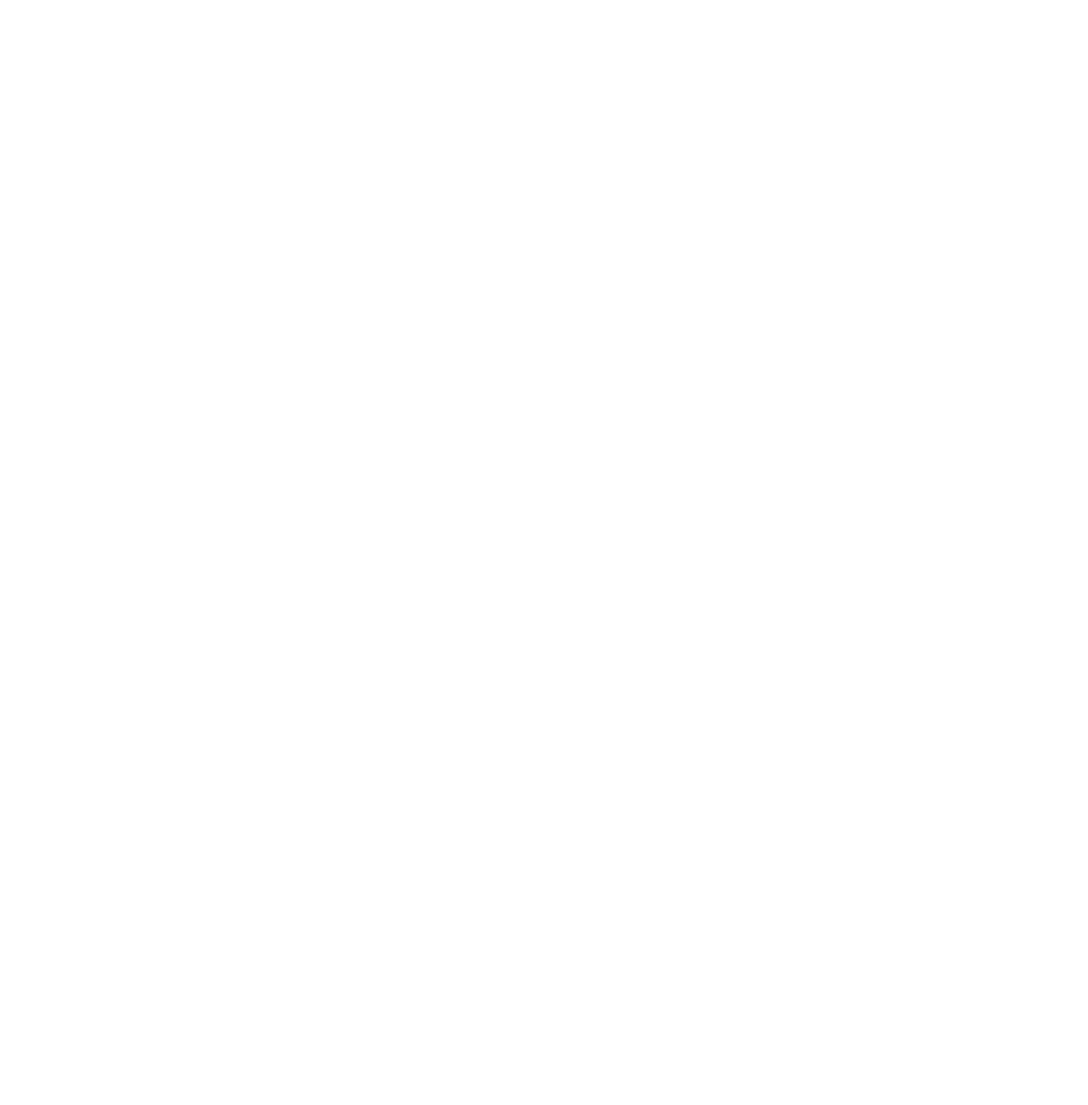
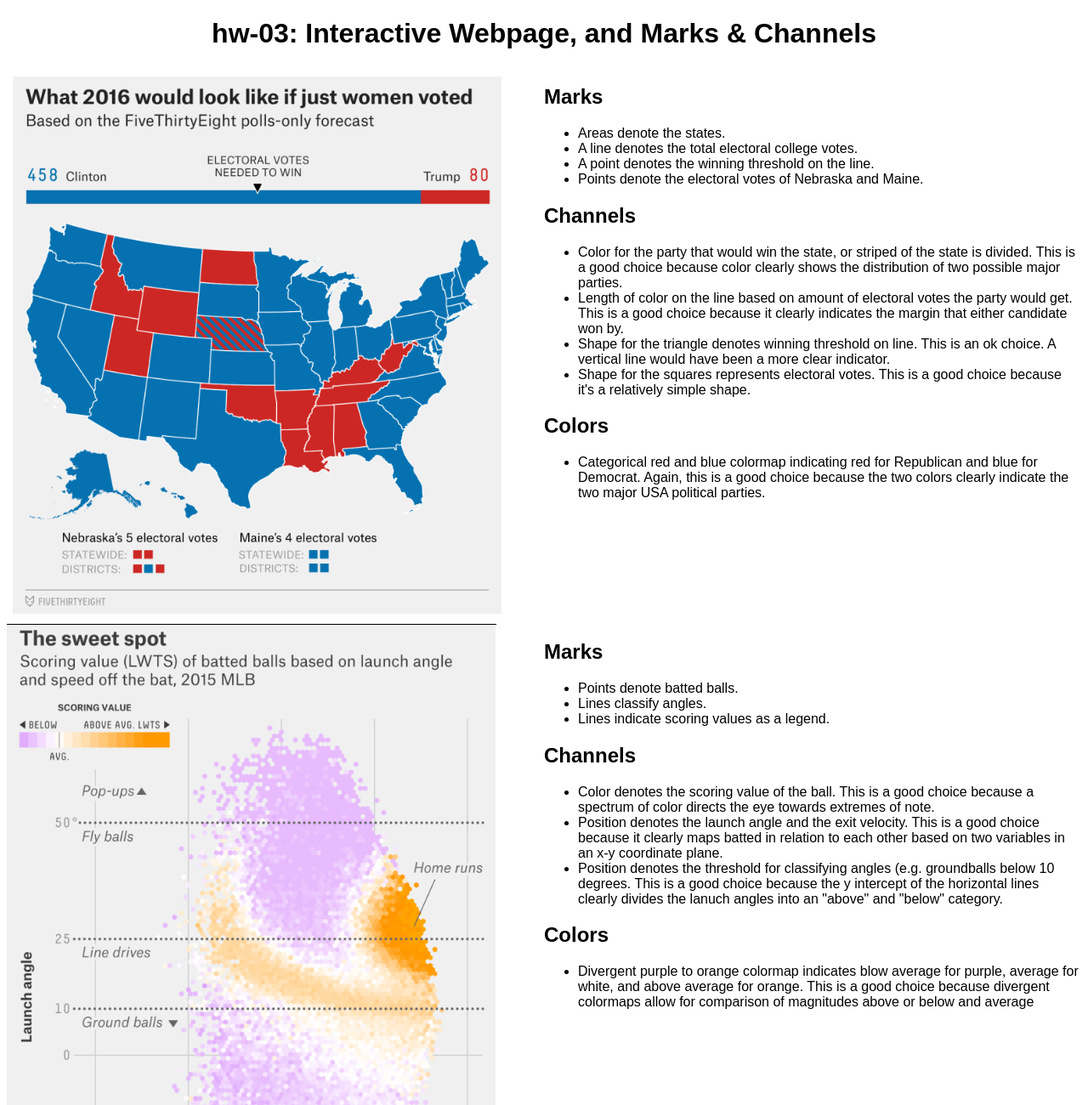
Before and after one commit to DS4200-S23-Class/hw-03-dylan-and-curtis, a plain HTML site: page index.html in a window 1280 px wide. Shown: the top 1300 px of the page at 85% size. Before the commit the page ends 800 px from the top, so only its background shows below. Drawn offline with Linux system fonts and the light colour scheme.

Commit message:
adding code

```diff
--- a/index.html
+++ b/index.html
@@ -2,13 +2,101 @@
 <html>
 
 <head>
-    <meta charset=utf-8/>
+    <meta charset=utf-8 />
+    <title>hw-03</title>
+    <link rel="stylesheet" href="stylesheet.css">
 </head>
 
 
 <body>
+    <h1 class="centered">
+        hw-03: Interactive Webpage, and Marks & Channels
+    </h1>
+    <div class="row">
+        <div class="col">
+            <img src="img/vis1.png">
 
+        </div>
+        <div class="col">
+            <h2>Marks</h2>
+            <ul>
+                <li>Areas denote the states.</li>
+                <li>A line denotes the total electoral college votes.</li>
+                <li>A point denotes the winning threshold on the line.</li>
+                <li>Points denote the electoral votes of Nebraska and Maine.</li>
+            </ul>
+            <h2>Channels</h2>
+            <ul>
+                <li>Color for the party that would win the state, or striped of the state is divided. This is a good
+                    choice because color clearly shows the distribution of two possible major parties.</li>
+                <li>Length of color on the line based on amount of electoral votes the party would get. This is a good
+                    choice because it clearly indicates the margin that either candidate won by.</li>
+                <li>Shape for the triangle denotes winning threshold on line. This is an ok choice. A vertical line
+                    would have been a more clear indicator.</li>
+                <li>Shape for the squares represents electoral votes. This is a good choice because it's a relatively
+                    simple shape.</li>
+            </ul>
+            <h2>Colors</h2>
+            <ul>
+                <li>Categorical red and blue colormap indicating red for Republican and blue for Democrat. Again, this
+                    is a good choice because the two colors clearly indicate the two major USA political parties.</li>
+            </ul>
+        </div>
+    </div>
+    <div class="row">
+        <div class="col">
+            <img src="img/vis2.png">
+        </div>
+        <div class="col">
+            <h2>Marks</h2>
+            <ul>
+                <li>Points denote batted balls.</li>
+                <li>Lines classify angles.</li>
+                <li>Lines indicate scoring values as a legend.</li>
+            </ul>
+            <h2>Channels</h2>
+            <ul>
+                <li>Color denotes the scoring value of the ball. This is a good choice because a spectrum of color
+                    directs
+                    the eye towards extremes of note.</li>
+                <li>Position denotes the launch angle and the exit velocity. This is a good choice because it clearly
+                    maps batted in relation to each other based on two variables in an x-y coordinate plane.</li>
+                <li>Position denotes the threshold for classifying angles (e.g. groundballs below 10 degrees. This is a
+                    good choice because the y intercept of the horizontal lines clearly divides the lanuch angles into
+                    an "above" and "below" category.</li>
+            </ul>
+            <h2>Colors</h2>
+            <ul>
+                <li>Divergent purple to orange colormap indicates blow average for purple, average for white, and above
+                    average for orange. This is a good choice because divergent colormaps allow for comparison of
+                    magnitudes above or below and average</li>
+            </ul>
 
+        </div>
+    </div>
+    <div class="row">
+        <div class="col">
+            <img src="img/vis1.png">
+
+        </div>
+        <div class="col">
+            <h2>Marks</h2>
+            <ul>
+                <li></li>
+            </ul>
+            <h2>Channels</h2>
+            <ul>
+                <li></li>
+            </ul>
+            <h2>Colors</h2>
+            <ul>
+                <li></li>
+            </ul>
+        </div>
+    </div>
+    <div>
+        <h2 class="centered">Acknowledgements</h2>
+    </div>
 </body>
 
 </html>
--- /dev/null
+++ b/stylesheet.css
@@ -0,0 +1,15 @@
+html {
+    font-family: Arial;
+}
+
+.centered {
+    text-align: center;
+}
+
+.col {
+    flex: 50%;
+}
+
+.row {
+    display: flex;
+}
```
